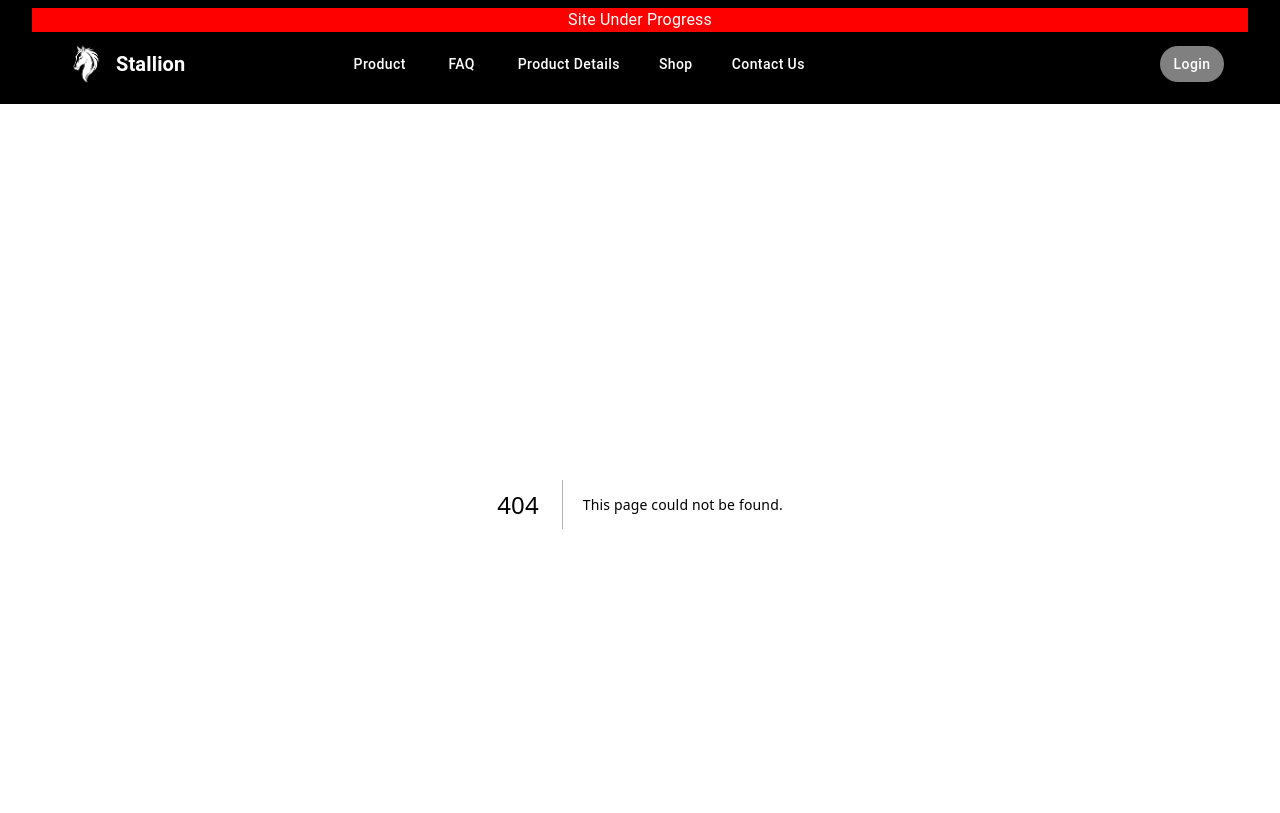
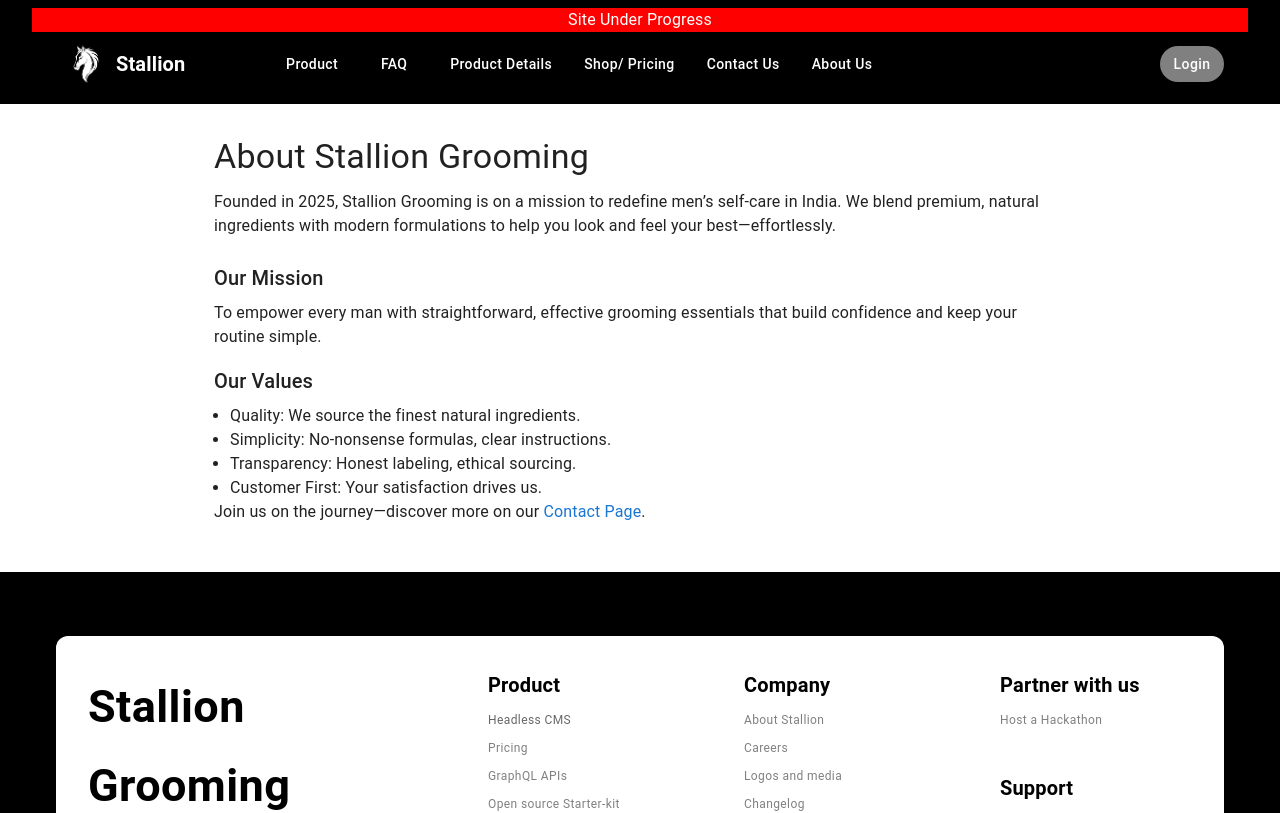
Before and after one commit to dhanshreeaj/groomingstore, a Next.js app: page /about in a window 1280 px wide. Before the commit this address had no page. Shown: the top 813 px of the page. Built offline with nearby package versions, Linux system fonts and the light colour scheme; some icons are missing.

Commit message:
Add About page and refactor Navbar for dynamic link rendering

```diff
--- /dev/null
+++ b/src/app/about/page.tsx
@@ -0,0 +1,47 @@
+// File: components/About.tsx
+
+import React from "react";
+import { Container, Typography, Box, Link } from "@mui/material";
+
+const About: React.FC = () => (
+  <Container maxWidth="md" sx={{ py: 4 }}>
+    <Typography variant="h4" gutterBottom>
+      About Stallion Grooming
+    </Typography>
+    <Typography variant="body1" paragraph>
+      Founded in 2025, Stallion Grooming is on a mission to redefine men’s
+      self‑care in India. We blend premium, natural ingredients with modern
+      formulations to help you look and feel your best—effortlessly.
+    </Typography>
+
+    <Box mt={3}>
+      <Typography variant="h6" gutterBottom>
+        Our Mission
+      </Typography>
+      <Typography variant="body1" paragraph>
+        To empower every man with straightforward, effective grooming essentials
+        that build confidence and keep your routine simple.
+      </Typography>
+
+      <Typography variant="h6" gutterBottom>
+        Our Values
+      </Typography>
+      <Typography variant="body1" component="ul" sx={{ pl: 2 }}>
+        <li>Quality: We source the finest natural ingredients.</li>
+        <li>Simplicity: No-nonsense formulas, clear instructions.</li>
+        <li>Transparency: Honest labeling, ethical sourcing.</li>
+        <li>Customer First: Your satisfaction drives us.</li>
+      </Typography>
+
+      <Typography variant="body1" paragraph>
+        Join us on the journey—discover more on our{" "}
+        <Link href="/contact" underline="hover">
+          Contact Page
+        </Link>
+        .
+      </Typography>
+    </Box>
+  </Container>
+);
+
+export default About;
--- a/src/app/components/Navbar.tsx
+++ b/src/app/components/Navbar.tsx
@@ -19,8 +19,17 @@ import SearchIcon from "@mui/icons-material/Search";
 import ShoppingBagIcon from "@mui/icons-material/ShoppingBag";
 import Link from "next/link";
 import ThemeToggleButton from "./Themetoggel";
+import MenuIcon from "@mui/icons-material/Menu";
 
-import MenuIcon from "@mui/icons-material/Menu";
+const navLinks = [
+  { href: "/products", label: "Product" },
+  { href: "/faq", label: "FAQ" },
+  { href: "/productdetails", label: "Product Details" },
+  { href: "/shop", label: "Shop/ Pricing" },
+  { href: "/contact", label: "Contact Us" },
+  { href: "/about", label: "About Us" },
+];
+
 const Navbar = () => {
   const theme = useTheme();
   const [drawerOpen, setDrawerOpen] = useState(false);
@@ -41,56 +50,18 @@ const Navbar = () => {
         alignItems: "center",
       }}
     >
-      <Link href="/products" passHref>
+      {navLinks.map(({ href, label }) => (
+        <Link key={href} href={href} passHref>
           <Button
             sx={{
               color: theme.palette.mode === "dark" ? "black" : "white",
               textTransform: "none",
             }}
           >
-          Product
+            {label}
           </Button>
         </Link>
-      <Link href="/faq" passHref>
-        <Button
-          sx={{
-            color: theme.palette.mode === "dark" ? "black" : "white",
-            textTransform: "none",
-          }}
-        >
-          FAQ
-        </Button>
-      </Link>
-      <Link href="/productdetails" passHref>
-        <Button
-          sx={{
-            color: theme.palette.mode === "dark" ? "black" : "white",
-            textTransform: "none",
-          }}
-        >
-          Product Details
-        </Button>
-      </Link>
-      <Link href="/shop" passHref>
-        <Button
-          sx={{
-            color: theme.palette.mode === "dark" ? "black" : "white",
-            textTransform: "none",
-          }}
-        >
-          Shop
-        </Button>
-      </Link>
-      <Link href="/contact" passHref>
-        <Button
-          sx={{
-            color: theme.palette.mode === "dark" ? "black" : "white",
-            textTransform: "none",
-          }}
-        >
-          Contact Us
-        </Button>
-      </Link>
+      ))}
     </Stack>
   );
   return (
```
Lines whose indentation alone changed are shown as unchanged.
